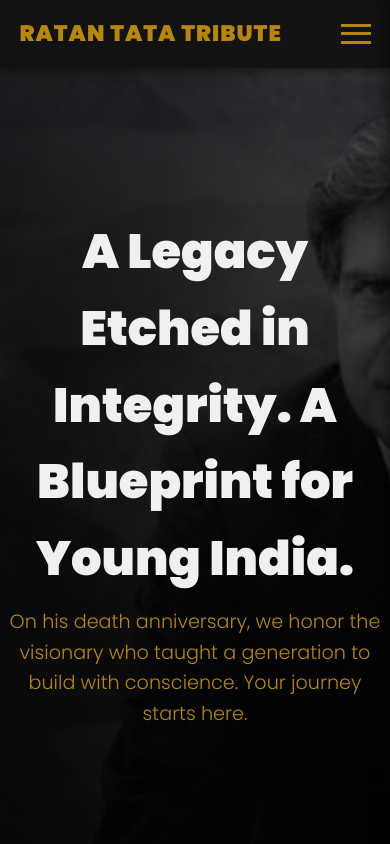
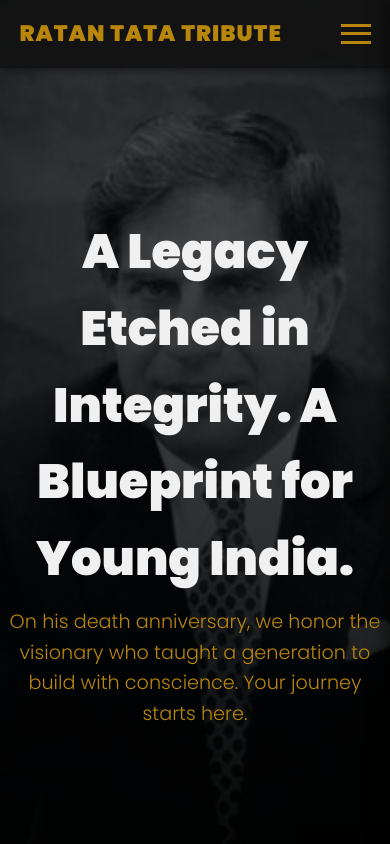
Before and after one commit to PURNIMA-SIRANGU/RatanTata_tribute_page_, a plain HTML site: page index.html in a window 390 px wide. Shown: the top 844 px of the page. Drawn offline with Linux system fonts and the light colour scheme.

Commit message:
Add files via upload

```diff
--- a/style.css
+++ b/style.css
@@ -1155,7 +1155,10 @@
 /* ------------------------------------------------- */
 
 @media (max-width: 600px) {
-
+      .hero-section {
+        /* FIX: Shifts the background image slightly left (40%) to keep the face visible */
+        background-position: 70% center !important;
+    }
     /* HEADER FIX: Ensure logo is visible and toggle button appears */
     header {
         justify-content: space-between; /* Revert to space-between for icon */
@@ -1172,5 +1175,6 @@
     line-height: 1.2;
 }
 
+
     /* ... Keep all other mobile fixes from the previous response below ... */
 }
```
